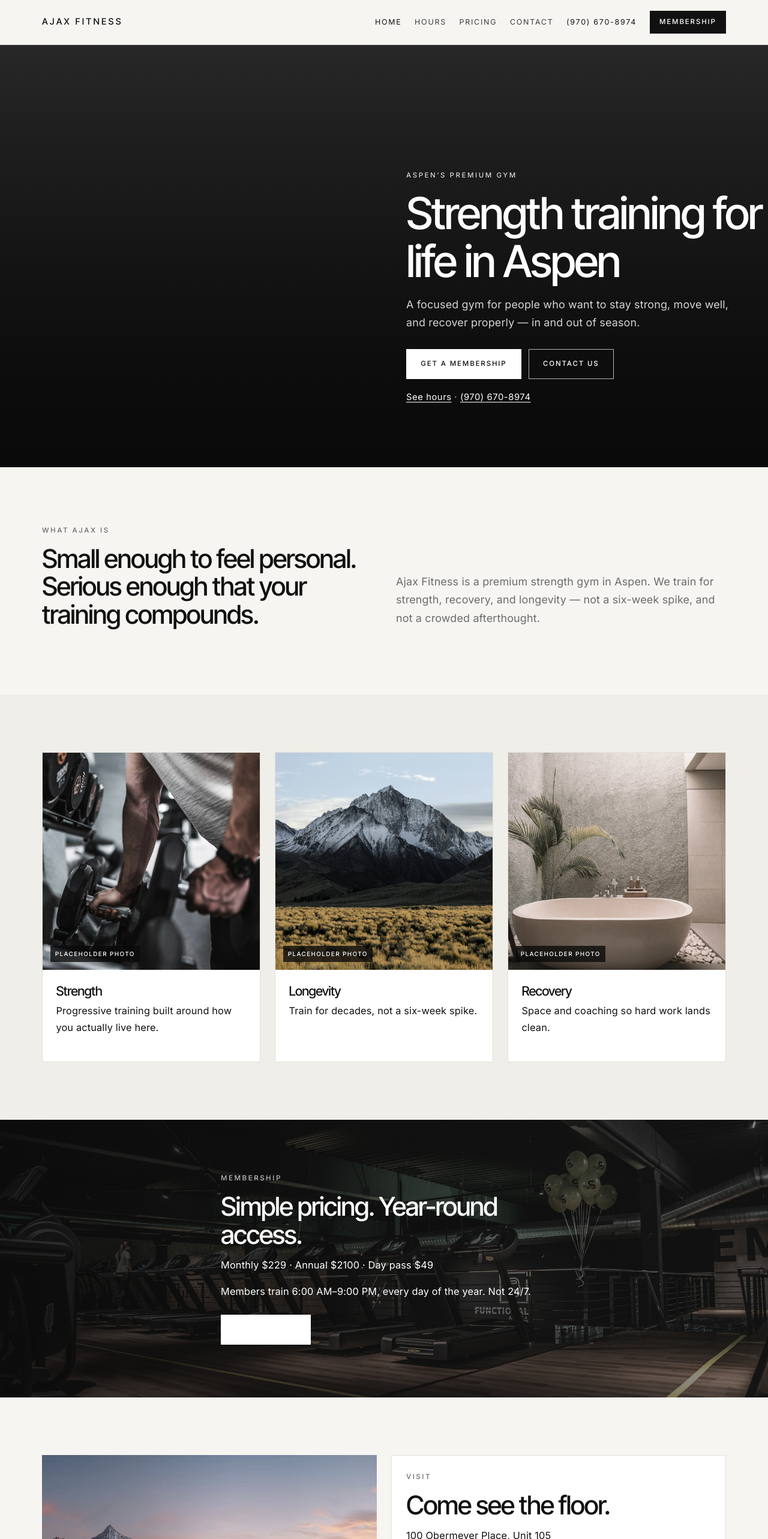
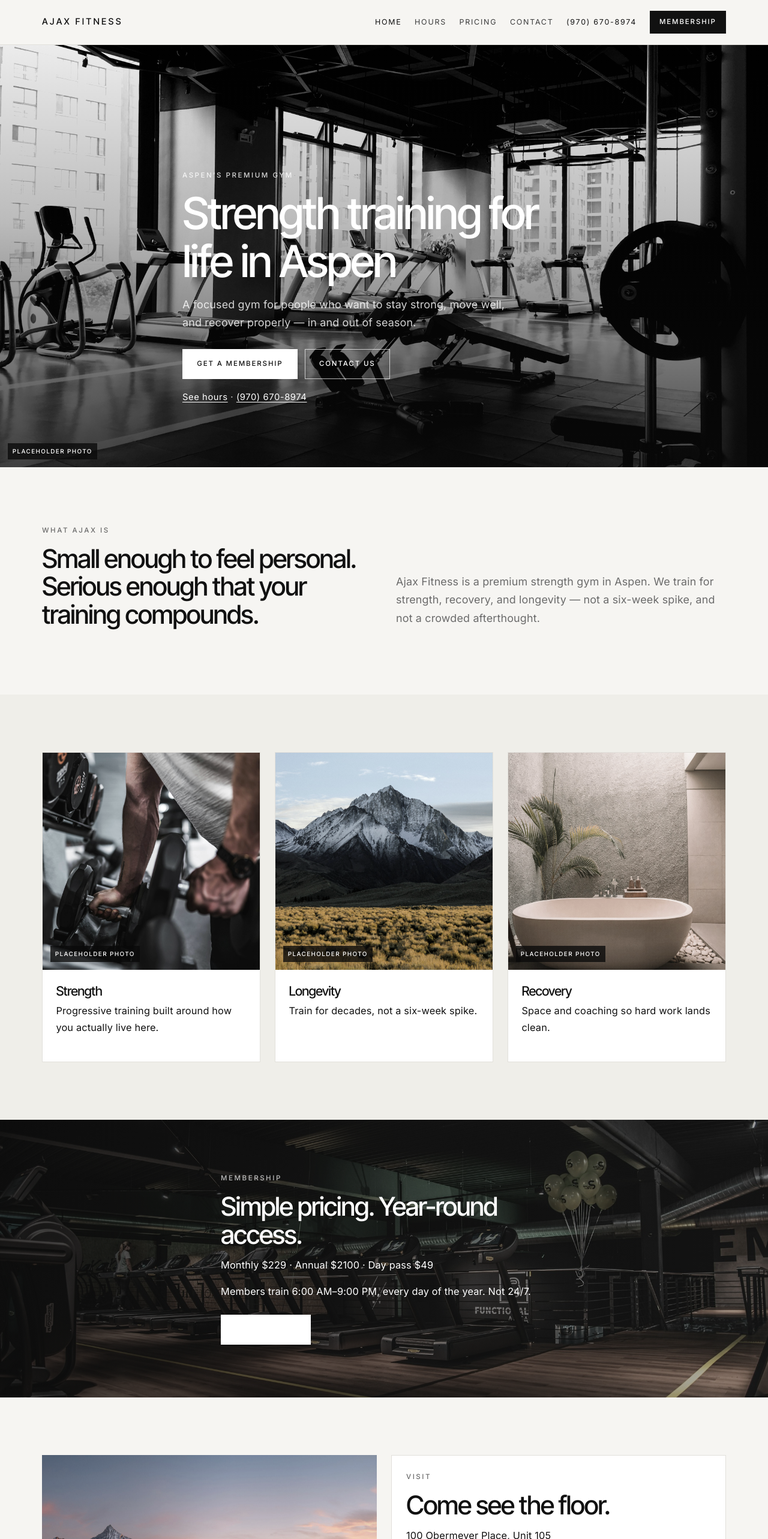
Before and after one commit to davidmills88/ajax-fitness-web, a Next.js app: page / in a window 1280 px wide. Shown: the top 2566 px of the page at 60% size. Built offline with nearby package versions, Linux system fonts and the light colour scheme.

Commit message:
Keep hero and band photos filling their frames
A later .media-frame { position: relative } rule was winning over
the absolute fill, so the cinematic plates collapsed. Pin those
frames with a more specific selector.

Co-authored-by: davidmills88 <davidmills88@users.noreply.github.com>

```diff
--- a/app/globals.css
+++ b/app/globals.css
@@ -574,6 +574,13 @@ a:focus-visible {
   width: 100%;
 }
 
+.media-frame.hero-media,
+.media-frame.photo-band-media {
+  position: absolute;
+  inset: 0;
+  height: 100%;
+}
+
 .card-media,
 .aside-media,
 .page-aside-media {
@@ -618,7 +625,7 @@ a:focus-visible {
 }
 
 .photo-band-shade {
-  background: linear-gradient(90deg, rgba(10, 10, 10, 0.86) 0%, rgba(10, 10, 10, 0.4) 100%);
+  background: linear-gradient(90deg, rgba(10, 10, 10, 0.78) 0%, rgba(10, 10, 10, 0.28) 100%);
 }
 
 .photo-band-inner {
```
